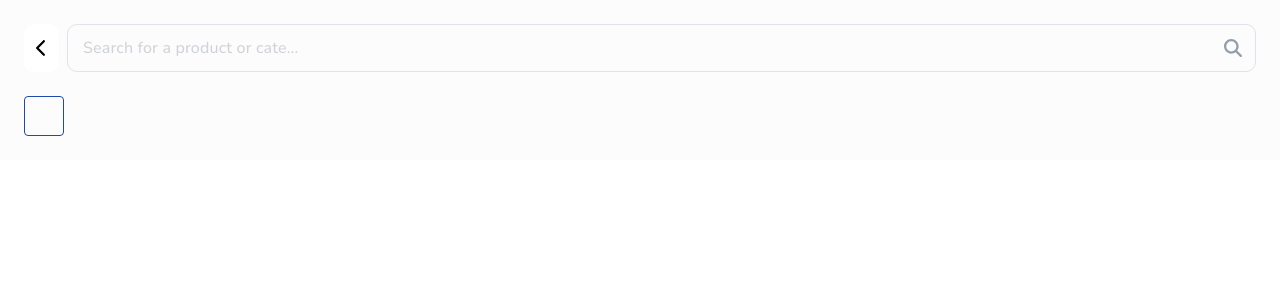
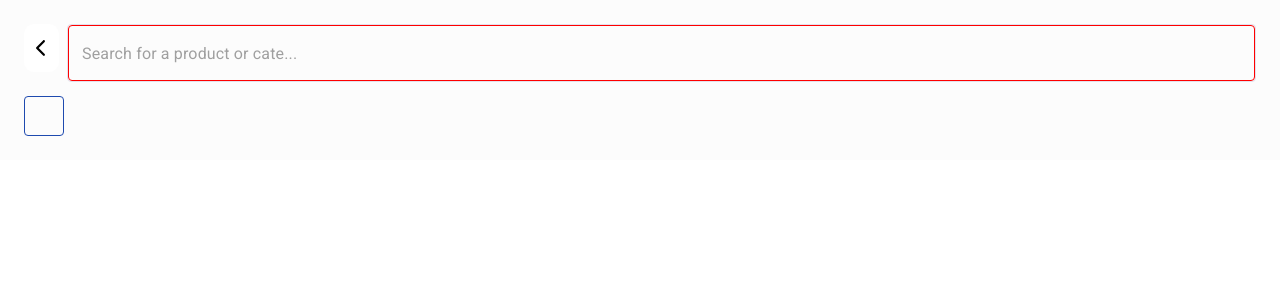
Before and after one commit to AdedigbaOluwad1/e-commerce-app-demo, a React (Vite) app: page / in a window 1280 px wide. Shown: the top 300 px of the page. Built offline with nearby package versions, Linux system fonts and the light colour scheme.

Commit message:
Yay, I figured it out

```diff
--- a/src/pages/Welcome/Welcome.tsx
+++ b/src/pages/Welcome/Welcome.tsx
@@ -20,18 +20,21 @@ import 'typeface-nunito'
 import { borderColor } from '@mui/system';
 
 
-const SearchBox = styled(InputBase)(({ theme }) => ({
-  '& .MuiInputBase-input': {
-    borderRadius: 10,
-    height: '48px',
-    padding: '2px 45px 2px 15px',
-    fontSize: '16px',
-    color: '#949dab',
-    fontFamily: 'Nunito',
-    tranition: 'all 5s ease',
-    fontWeight: 500,
-    borderColor: 'rgba(227, 225, 236, 1)'
+const SearchBox = styled(TextField)(({ theme }) => ({
+  "& label.Mui-focused": {
+    color: "green"
   },
+  "& .MuiOutlinedInput-root": {
+    "& fieldset": {
+      borderColor: "red"
+    },
+    "&:hover fieldset": {
+      borderColor: "yellow"
+    },
+    "&.Mui-focused fieldset": {
+      borderColor: "green"
+    }
+  }
 }))
 
 const Buttons = styled(Button)({
@@ -49,7 +52,7 @@ function Welcome() {
           <IconButton size='small' disableRipple sx={{width: '35px', height: '48px', p: 0, background: '#fff', borderRadius: '10px'}}>
             <FontAwesomeIcon size="1x" color='black' icon={faChevronLeft} />
           </IconButton>
-          <SearchBox endAdornment={<IconButton size='small' disableRipple sx={{position: 'absolute', right: 8,}}><FontAwesomeIcon icon={faMagnifyingGlass} color='#949dab'/></IconButton>} fullWidth placeholder='Search for a product or cate...' sx={{height: '48px'}} />
+          <SearchBox fullWidth placeholder='Search for a product or cate...' sx={{height: '48px', }} />
         </Stack>
           <Stack direction={'row'} gap={4} height={'40px'} width={'100%'}>
             <Buttons variant='outlined' sx={{height: '100%', minWidth: '40px',}}></Buttons>
```
